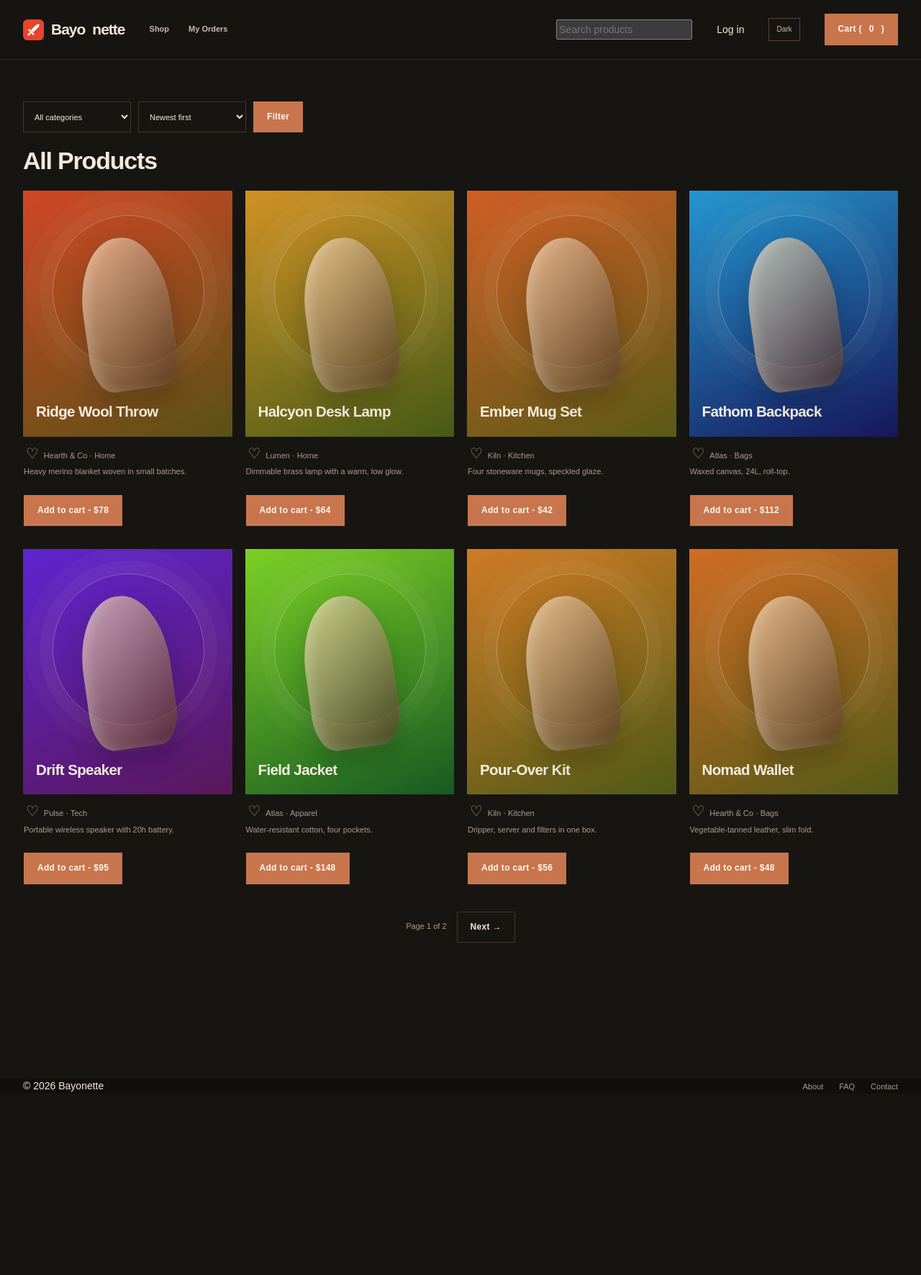
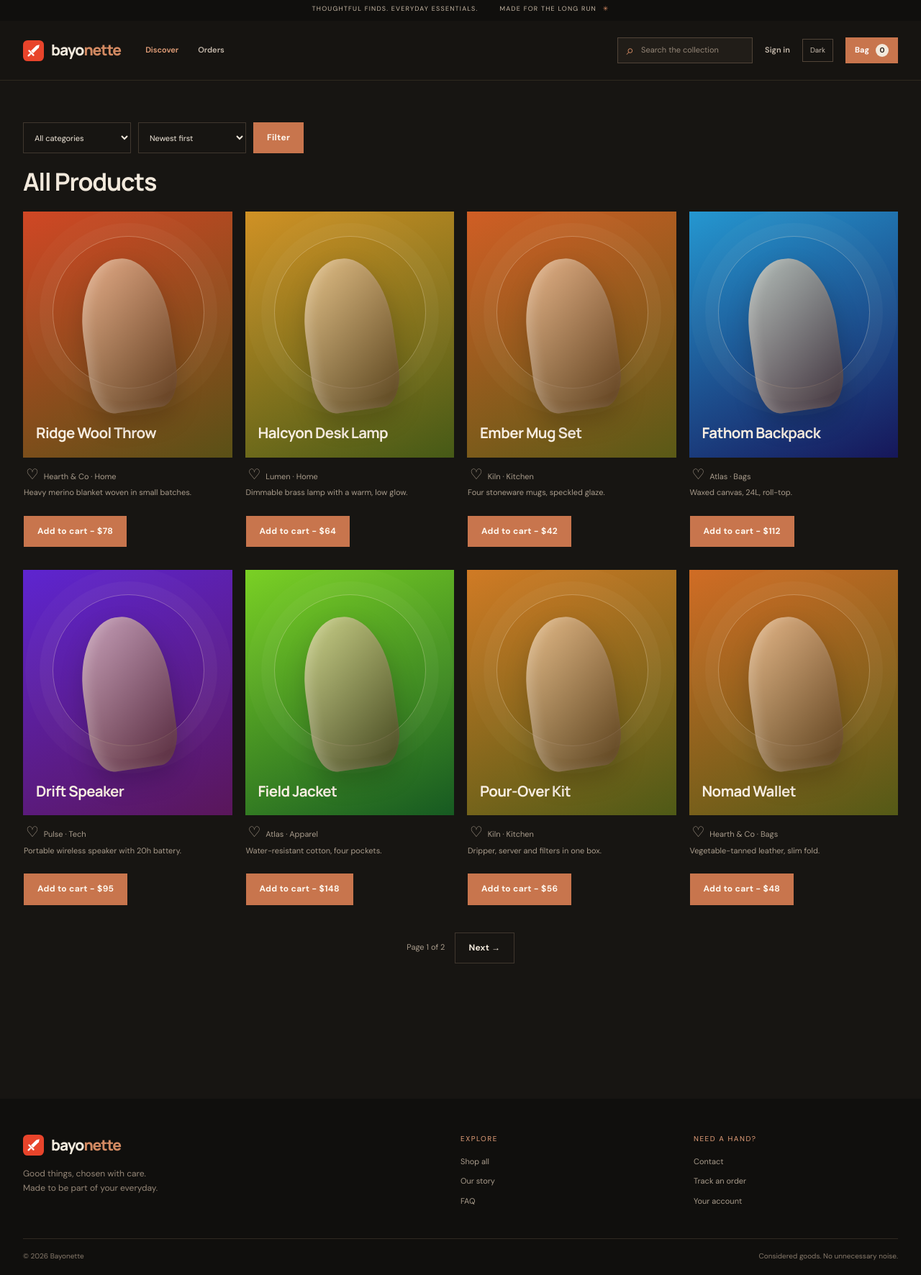
Before and after one commit to PainQisGod/bayonette, a Flask app: page / in a window 1280 px wide. Shown: the whole page at 72% size. Before the commit the page ends 1517 px from the top, so only its background shows below. Run offline with Flask 3, Linux system fonts and the light colour scheme; data comes from the database, SQL or seed files in the repository; data that the repository does not hold is empty.

Commit message:
Redesign Bayonette shared navigation and footer

```diff
--- a/templates/base.html
+++ b/templates/base.html
@@ -1,71 +1,20 @@
 <!DOCTYPE html>
-<html lang="en">
-<head>
-  <meta charset="utf-8">
-  <meta name="viewport" content="width=device-width, initial-scale=1">
-  <title>Bayonette</title>
-  <link href="https://fonts.googleapis.com/css2?family=Outfit:wght@400;600;800&family=Syne:wght@700;800&display=swap" rel="stylesheet">
-  <link rel="icon" type="image/svg+xml" href="{{ url_for('static', filename='img/favicon.svg') }}">
-  <meta name="csrf-token" content="{{ csrf_token() }}">
-  <link rel="stylesheet" href="{{ url_for('static', filename='css/base.css') }}">
-  <link rel="stylesheet" href="{{ url_for('static', filename='css/shop.css') }}">
-  <link rel="stylesheet" href="{{ url_for('static', filename='css/pages.css') }}">
-  {% if admin_access %}<link rel="stylesheet" href="{{ url_for('static', filename='css/admin.css') }}">{% endif %}
-  <script src="{{ url_for('static', filename='js/main.js') }}"></script>
-</head>
-<body>
-  <header>
-    <div class="container topbar">
-      <a class="logo" href="/"><img src="{{ url_for('static', filename='img/logo.svg') }}" alt="">Bayo<span>nette</span></a>
-      <nav>
-        <a href="/">Shop</a>
-        <a href="/orders">My Orders</a>
-        {% if session.user_id %}<a href="/wishlist">Wishlist (<span id="wish-count">{{ wished|length }}</span>)</a>{% endif %}
-        {% if admin_access %}<a href="/admin">Admin</a>{% endif %}
-      </nav>
-      <form action="/"><input name="q" placeholder="Search products" value="{{ q or '' }}"></form>
-      {% if session.email %}
-          <a href="/profile">Profile</a>
-          <form class="inline" method="post" action="/logout"><button type="submit">Log out</button></form>
-      {% else %}
-        <a href="/login">Log in</a>
-      {% endif %}
-      <button class="theme-btn" id="theme-toggle" type="button">Dark</button>
-      <a class="btn" href="/cart">Cart (<span id="cart-count">{{ cart_count }}</span>)</a>
-    </div>
-  </header>
-
-  <main class="container">
-    {% for message in get_flashed_messages() %}
-      <div class="flash">{{ message }}</div>
-    {% endfor %}
-    {% block content %}{% endblock %}
-  </main>
-
-  <footer>
-    <div class="container footer-row">
-      <span>© 2026 Bayonette</span>
-      <span class="footer-links">
-        <a href="/about">About</a>
-        <a href="/faq">FAQ</a>
-        <a href="/contact">Contact</a>
-      </span>
-    </div>
-  </footer>
-  <div id="toast" role="status" aria-live="polite"></div>
-  <script>
-    document.addEventListener("DOMContentLoaded", () => {
-      const token = document.querySelector('meta[name="csrf-token"]')?.content;
-      if (!token) return;
-      document.querySelectorAll('form[method="post" i]').forEach((form) => {
-        if (form.querySelector('input[name="csrf_token"]')) return;
-        const field = document.createElement("input");
-        field.type = "hidden";
-        field.name = "csrf_token";
-        field.value = token;
-        form.appendChild(field);
-      });
-    });
-  </script>
-</body>
-</html>
+<html lang="en"><head>
+<meta charset="utf-8"><meta name="viewport" content="width=device-width, initial-scale=1"><meta name="theme-color" content="#171512">
+<title>{% block title %}Bayonette — Objects with intention{% endblock %}</title>
+<link href="https://fonts.googleapis.com/css2?family=DM+Sans:wght@400;500;600;700&family=Manrope:wght@400;500;600;700;800&display=swap" rel="stylesheet">
+<link rel="icon" type="image/svg+xml" href="{{ url_for('static', filename='img/favicon.svg') }}"><meta name="csrf-token" content="{{ csrf_token() }}">
+<link rel="stylesheet" href="{{ url_for('static', filename='css/base.css') }}"><link rel="stylesheet" href="{{ url_for('static', filename='css/shop.css') }}"><link rel="stylesheet" href="{{ url_for('static', filename='css/pages.css') }}">{% if admin_access %}<link rel="stylesheet" href="{{ url_for('static', filename='css/admin.css') }}">{% endif %}
+<script src="{{ url_for('static', filename='js/main.js') }}"></script></head><body>
+<div class="announcement"><span>Thoughtful finds. Everyday essentials.</span><span>Made for the long run <span class="announcement-mark">✳</span></span></div>
+<header class="site-header"><div class="container topbar">
+<a class="logo" href="/" aria-label="Bayonette home"><img src="{{ url_for('static', filename='img/logo.svg') }}" alt=""><span class="logo-word">bayo<span>nette</span></span></a>
+<nav aria-label="Main navigation"><a href="/" {% if request.path == '/' %}aria-current="page"{% endif %}>Discover</a><a href="/orders">Orders</a>{% if session.user_id %}<a href="/wishlist">Saved <span class="nav-count" id="wish-count">{{ wished|length }}</span></a>{% endif %}{% if admin_access %}<a href="/admin">Studio</a>{% endif %}</nav>
+<div class="header-actions"><form class="search-form" action="/" role="search"><span aria-hidden="true">⌕</span><input name="q" aria-label="Search products" placeholder="Search the collection" value="{{ q or '' }}"></form>
+{% if session.email %}<a class="header-text-link" href="/profile">Account</a><form class="inline" method="post" action="/logout"><button class="header-text-link" type="submit">Sign out</button></form>{% else %}<a class="header-text-link" href="/login">Sign in</a>{% endif %}
+<button class="theme-btn" id="theme-toggle" type="button" aria-label="Toggle color theme">Light mode</button><a class="cart-link" href="/cart"><span>Bag</span><span class="cart-count" id="cart-count">{{ cart_count }}</span></a></div></div></header>
+<main class="container">{% for message in get_flashed_messages() %}<div class="flash" role="status">{{ message }}</div>{% endfor %}{% block content %}{% endblock %}</main>
+<footer class="site-footer"><div class="container footer-main"><div class="footer-brand"><a class="logo" href="/"><img src="{{ url_for('static', filename='img/logo.svg') }}" alt=""><span class="logo-word">bayo<span>nette</span></span></a><p>Good things, chosen with care.<br>Made to be part of your everyday.</p></div><div class="footer-column"><span class="footer-heading">Explore</span><a href="/">Shop all</a><a href="/about">Our story</a><a href="/faq">FAQ</a></div><div class="footer-column"><span class="footer-heading">Need a hand?</span><a href="/contact">Contact</a><a href="/orders">Track an order</a><a href="/profile">Your account</a></div></div><div class="container footer-bottom"><span>© 2026 Bayonette</span><span>Considered goods. No unnecessary noise.</span></div></footer>
+<div id="toast" role="status" aria-live="polite"></div><script>
+document.addEventListener("DOMContentLoaded",()=>{const token=document.querySelector('meta[name="csrf-token"]')?.content;if(!token)return;document.querySelectorAll('form[method="post" i]').forEach(form=>{if(form.querySelector('input[name="csrf_token"]'))return;const field=document.createElement("input");field.type="hidden";field.name="csrf_token";field.value=token;form.appendChild(field);});});
+</script></body></html>
```
